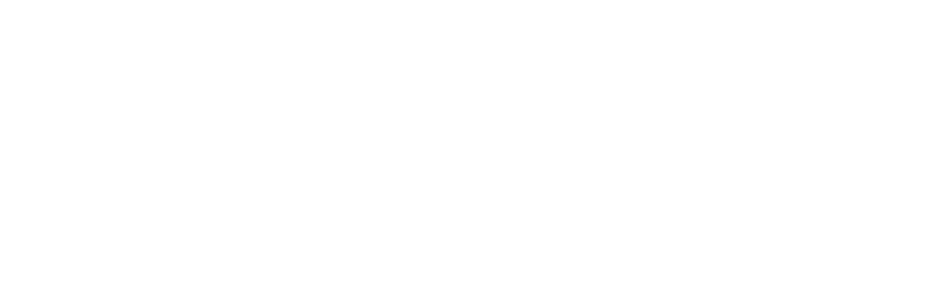
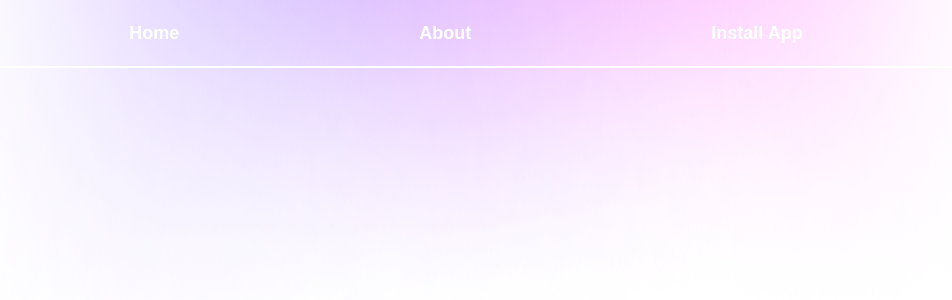
Before and after one commit to opxbrowser/web, a React (Create React App) app: page / in a window 1280 px wide. Shown: the top 300 px of the page, without its empty margins (174-1126 px from the left). Built offline with nearby package versions, Linux system fonts and the light colour scheme.

Commit message:
header component created and react router dom added

```diff
--- a/package.json
+++ b/package.json
@@ -6,9 +6,13 @@
     "@testing-library/jest-dom": "^5.16.5",
     "@testing-library/react": "^13.4.0",
     "@testing-library/user-event": "^13.5.0",
+    "localforage": "^1.10.0",
+    "match-sorter": "^6.3.1",
     "react": "^18.2.0",
     "react-dom": "^18.2.0",
+    "react-router-dom": "^6.9.0",
     "react-scripts": "5.0.1",
+    "sort-by": "^1.2.0",
     "web-vitals": "^2.1.4"
   },
   "scripts": {
--- a/src/App.js
+++ b/src/App.js
@@ -1,5 +1,15 @@
 import React from "react";
+import { createBrowserRouter, RouterProvider } from "react-router-dom";
+
+import Home from "./pages/Home";
+
+const router = createBrowserRouter([
+    {
+        path: "/",
+        element: <Home />,
+    },
+]);
 
 export default function App() {
-  return <div></div>;
+    return <RouterProvider router={router} />;
 }
--- /dev/null
+++ b/src/components/Header.js
@@ -0,0 +1,37 @@
+import React from "react";
+import { NavLink } from "react-router-dom";
+
+import HeaderBg from "../assets/header-bg.png";
+
+export default function Header() {
+    return (
+        <div className="w-full h-[68px] flex items-center justify-center border-b-2 border-white ">
+            <nav>
+                <ul className="flex items-center not-sr-only">
+                    <HeaderItem title="Home" href="/" />
+                    <HeaderItem title="About" isSeparated href="/about" />
+                    <HeaderItem title="Install App" isSeparated href="/app" />
+                </ul>
+            </nav>
+            <img
+                src={HeaderBg}
+                alt="header background"
+                className="absolute -z-10 h-[100%] w-[100%]"
+            />
+        </div>
+    );
+}
+
+const HeaderItem = ({ title, isSeparated, href }) => {
+    return (
+        <NavLink href={href}>
+            <li
+                className={`text-white font-semibold text-lg ${
+                    isSeparated && "ml-60"
+                }`}
+            >
+                {title}
+            </li>
+        </NavLink>
+    );
+};
--- a/src/pages/Home.js
+++ b/src/pages/Home.js
@@ -1,5 +1,10 @@
 import React from "react";
+import Header from "../components/Header";
 
 export default function Home() {
-  return <div>Home</div>;
+    return (
+        <div>
+            <Header />
+        </div>
+    );
 }
```
Also changed, not shown: src/assets/header-bg.png (added), 1 other file (tests, documents, lock files or other folders).
